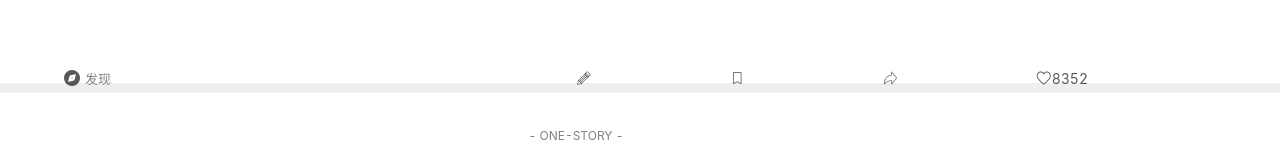
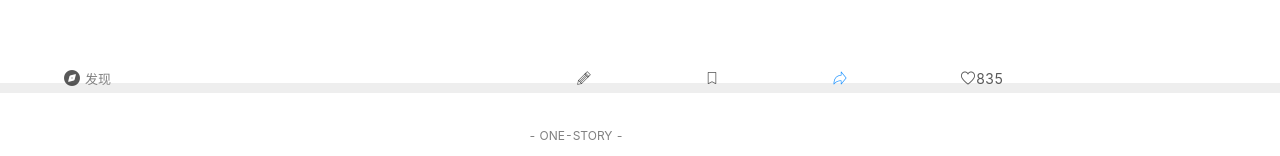
Before and after one commit to ShiningPeng/selfStudying, a Vue app in the folder vue/vue-one-app/: page /#/ in a window 1280 px wide. Shown: the part 615-771 px from the top of the page. Built offline with nearby package versions, Linux system fonts and the light colour scheme.

Commit message:
'update'

```diff
--- a/vue/vue-one-app/src/components/one-photography.vue
+++ b/vue/vue-one-app/src/components/one-photography.vue
@@ -3,7 +3,7 @@
     <div class="one-photography-photo">
       <img src="../assets/images/bg.png" alt="">
     </div>
-    <span class="one-photography-author">摄影|Toa Heftiba</span>
+    <span class="one-photography-author">摄影 | Toa Heftiba</span>
     <p class="one-photography-desc">我爱独处，我从来没有发现比独处更好地伙伴了。在多数情况下，我们外出，到人们中间去时，比呆在自己的屋子里更为孤独。</p>
     <span class="one-photography-source">梭罗《瓦登尔湖》</span>
     <div class="bottom-btn">
@@ -11,8 +11,12 @@
       <div class="btn-right">
         <span class="edit"><i class="iconfont">&#xe63a;</i></span>
         <span class="collect"><i class="iconfont">&#xe60b;</i></span>
-        <span class="zhuanfa"><i class="iconfont">&#xe60d;</i></span>
-        <span class="dianzan"><i class="iconfont">&#xe601;</i>8352</span>
+          <span class="zhuanfa">
+            <router-link to="/share">
+              <i class="iconfont">&#xe60d;</i>
+            </router-link>
+          </span>
+        <span class="dianzan"><i class="iconfont">&#xe601;</i>835</span>
       </div>
     </div>
     <div class="white-space"></div>
@@ -76,9 +80,13 @@ export default {
     .btn-right
       display flex
       flex 1
-      .edit, .collect, .zhuanfa
-        margin-right 10px
+      .edit, .collect, .zhuanfa, .dianzan
+        // margin-right 10px
         flex 1
+      a
+        text-decoration: none
+      .router-link-active
+        text-decoration none
     .discovery
       flex 1
       #text
--- a/vue/vue-one-app/src/pages/detail.vue
+++ b/vue/vue-one-app/src/pages/detail.vue
@@ -9,7 +9,6 @@
     <div class="article-author-introduction">
       <span class="zuozhe">作者</span>
       <Author/>
-      <!-- <v-personitem></v-personitem> -->
     </div>
     <div class="article-commitlist">
       <span class="pinglunliebiao">评论列表</span>
--- a/vue/vue-one-app/src/router/index.js
+++ b/vue/vue-one-app/src/router/index.js
@@ -7,9 +7,6 @@ import Detail from '@/pages/detail'
 import Share from '@/pages/share'
 import Author from '@/components/author'
 import CommentBtn from '@/components/commentButton'
-
-// import Test from '@/components/test-vant'
-
 
 Vue.use(Router)
 
```
